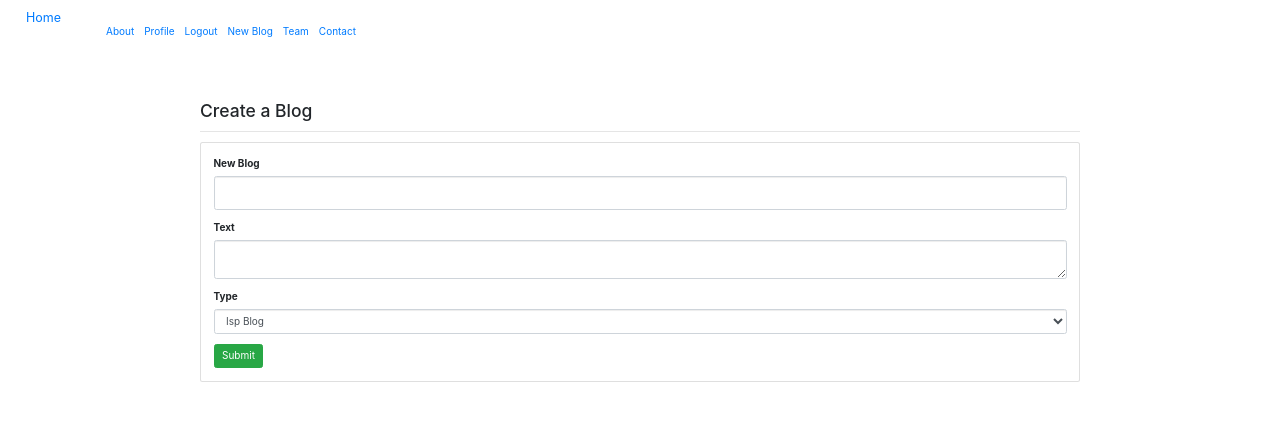
After one commit to jinka/Personal-Blog, a Flask app: page /post/new in a window 1280 px wide. The commit adds this page. Shown: the top 421 px of the page. Run offline with Flask 2, Linux system fonts and the light colour scheme; the visitor is signed in with stand-in values (Sample User, id 1); data comes from the database, SQL or seed files in the repository; some libraries are stand-ins or nearby versions.

Commit message:
Add create a blog

```diff
--- a/app/__init__.py
+++ b/app/__init__.py
@@ -23,10 +23,12 @@ LoginManager.login_message:'Daud requesting you to log in to access this page'
 def create_app(config_name):
 
     app = Flask(__name__)
+    app.secret_key='SECRET_KEY'
 
 
     # Creating the app configurations
     app.config.from_object(config_options[config_name])
+    # app.config("SECRET_KEY") = 'thisismykey'
     # app.config['SQLALCHEMY_DATABASE_URI'] = os.environ.get('DATABASE_URL')
 
     # Initializing flask extensions
--- a/app/main/forms.py
+++ b/app/main/forms.py
@@ -1,5 +1,4 @@
 from flask_wtf import FlaskForm
-from .. import db
 
 from wtforms.validators import Required,Email
 from ..models import User
@@ -12,3 +11,11 @@ from ..models import User
 class UpdateProfile(FlaskForm):
     bio = TextAreaField('Say something about you.',validators = [Required()])
     submit = SubmitField('Submit')
+
+
+class PostForm(FlaskForm):
+
+    title = StringField('New Blog',validators=[Required()])
+    text = TextAreaField('Text',validators=[Required()])
+    category = SelectField('Type',choices=[('ISP','Isp Blog'),('IPTV','IPTV Blog'),('Python','Python Blog')],validators=[Required()])
+    submit = SubmitField('Submit')
--- a/app/main/views.py
+++ b/app/main/views.py
@@ -1,15 +1,11 @@
 import datetime
 from flask import render_template,redirect,url_for, flash,request,abort
 from . import main
-from ..models import User
+from ..models import User,Post
 from flask_login import current_user,login_required
+from flask_user import roles_required
 from .. import db,photos
-from .forms import UpdateProfile
-
-
-# from flask import Flask
-# from .forms import LoginForm,RegistrationForm
-# from flask_login import current_user,login_required
+from .forms import UpdateProfile,PostForm
 
 
 from urllib import request
@@ -20,13 +16,13 @@ import threading
 # basic route
 @main.route('/about')
 def about():
-    title="Welcomr to about me"
+    title="Welcome to about me"
     return render_template('about.html',title=title)
 
 @main.route('/')
 
 @main.route("/")
-@login_required
+# @login_required
 def index():
    # threading.Timer(5.0, printit).start()
    response = request.urlopen('http://quotes.stormconsultancy.co.uk/random.json')
@@ -42,8 +38,11 @@ def index():
       permalink = JSON_object['permalink']
 
       head = "Welcome to my Blog"
-      # return render_template('index.html',head=head)
-      return render_template("index.html", head = head, author = author, id = id, quote = quote, permalink = permalink)
+
+      blogs = Post.query.all()
+
+
+      return render_template("index.html", blogs=blogs, head = head, author = author, id = id, quote = quote, permalink = permalink)
 
 @main.route('/user/<uname>')
 def profile(uname):
@@ -74,7 +73,7 @@ def update_profile(uname):
 
     return render_template('profile/update.html',form =form)
 
-@main.route('/user/<uname>/update/pic',methods= ['POST'])
+@main.route('/user/<uname>/update/pic',methods= ['GET', 'POST'])
 @login_required
 def update_pic(uname):
     user = User.query.filter_by(username = uname).first()
@@ -84,3 +83,87 @@ def update_pic(uname):
         user.profile_pic_path = path
         db.session.commit()
     return redirect(url_for('main.profile',uname=uname))
+
+
+@main.route('/post/new',methods = ['GET','POST'])
+@login_required
+
+def new_post():
+
+    post_form = PostForm()
+    if post_form.validate_on_submit():
+        title = post_form.title.data
+        post = post_form.text.data
+        category = post_form.category.data
+        new_post = Post(post_title=title,post_content=post,category=category,user=current_user,likes=0,dislikes=0)
+
+        new_post.save_post()
+
+        return redirect(url_for('.index'))
+    title = 'New Blog'
+    return render_template('new_post.html',title = title,post_form=post_form )
+
+
+@main.route('/post/sports_post')
+def sports_posts():
+
+    posts = Post.get_posts('sports')
+
+    return render_template("sport_blog.html", sports = sports)
+
+@main.route('/post/isp_post')
+def isp_posts():
+
+    posts = Post.get_posts('isp')
+    return render_template("isp_blog.html", posts = posts)
+
+@main.route('/posts/cisco_post')
+def cisco_posts():
+
+    posts = Post.get_posts('isp')
+
+    return render_template("isp_blog.html", posts = posts)
+
+@main.route('/post/<id>', methods = ['GET','POST'])
+def post(id):
+    # post = Post.get_posts(id)
+    blog = Blog.query.filter_by(id=id).first()
+    # posted_date = post.data_posted.strftime('%b %d, %Y')
+
+    if request.args.get("like"):
+        post.likes = post.likes + 1
+
+        db.session.add(post)
+        db.session.commit()
+
+        return redirect("/post/{post_id}".format(post_id=post.id))
+
+    elif request.args.get("dislike"):
+        post.dislikes = post.dislikes + 1
+
+        db.session.add(post)
+        db.session.commit()
+
+        return redirect("/post/{post_id}".format(post_id=post.id))
+
+    comment_form = CommentForm()
+    if comment_form.validate_on_submit():
+        comment = comment_form.text.data
+
+        new_comment = Comment(comment = comment,user = current_user,post_id = post)
+
+        new_comment.save_comment()
+
+
+    comments = Comment.get_comments(post)
+
+    return render_template("posts.html", post= post, comment_form = comment_form, comments = comments, date = posted_date)
+
+@main.route('/user/<uname>/posts')
+
+def user_posts(uname):
+    user = User.query.filter_by(username=uname).first()
+    posts = Post.query.filter_by(user_id = user.id).all()
+    posts_count = Post.count_posts(uname)
+    user_joined = user.date_joined.strftime('%b %d, %Y')
+    return render_template("profile/posts.html", user=user,posts=posts,posts_count=posts_count,date = user_joined)
--- a/app/models.py
+++ b/app/models.py
@@ -35,6 +35,10 @@ class User(UserMixin,db.Model):
     posts = db.relationship('Post',backref = 'user',lazy = "dynamic")
     comments = db.relationship('Comment',backref = 'user',lazy = "dynamic")
 
+    def save_user(self):
+        db.session.add(self)
+        db.session.commit()
+
     @login_manager.user_loader
     def load_user(user_id):
         return User.query.get(int(user_id))
@@ -66,6 +70,11 @@ class Comment(db.Model):
         db.session.add(self)
         db.session.commit()
 
+    @classmethod
+    def get_comments(cls,post):
+        comments = Comment.query.filter_by(post_id=post).all()
+        return comments
+
 
 class Post(db.Model):
     __tablename__ = 'posts'
@@ -81,6 +90,29 @@ class Post(db.Model):
 
     comments = db.relationship('Comment',backref =  'pitch_id',lazy = "dynamic")
 
-    def save_pitch(self):
+    def save_post(self):
         db.session.add(self)
         db.session.commit()
+
+
+    @classmethod
+    def get_posts(cls,category):
+        posts = Post.query.filter_by(category=category).all()
+        return posts
+
+    @classmethod
+    def get_post(cls,id):
+        post = Post.query.filter_by(id=id).first()
+
+        return post
+
+    @classmethod
+    def count_posts(cls,uname):
+        user = User.query.filter_by(username=uname).first()
+        posts = Post.query.filter_by(user_id=user.id).all()
+
+        post_count = 0
+        for post in posts:
+            posts_count += 1
+
+        return posts_count
--- a/app/templates/navbar.html
+++ b/app/templates/navbar.html
@@ -14,16 +14,20 @@
             <a class="nav-link " data-value="portfolio"href="{{url_for('main.profile',uname=current_user.username)}}">Profile</a>
         </li>
         <li class="nav-item">
-                <a class="nav-link " data-value="signout"href="{{url_for('auth.logout')}}">Logout</a>
+            <a class="nav-link " data-value="signout"href="{{url_for('auth.logout')}}">Logout</a>
+        </li>
+         <li class="nav-item">
+            <a class="nav-link " data-value="post" href="/post/new">New Blog</a>
          </li>
          <li class="nav-item">
                 {% else %}
-                <a class="nav-link " data-value="portfolio"href="{{url_for('main.profile',uname=current_user.username)}}">Profile</a>
+                <li>
+                <a class="nav-link " data-value="portfolio" href="{{url_for('auth.login')}}">Login</a>
+                </li>
                 {% endif %}
             </li>
+            <li class="nav-item">
 
-            <li class="nav-item">
-       <a class="nav-link " data-value="blog" href="#">Blog</a>
     </li>
    <li class="nav-item">
       <a class="nav-link " data-value="team" href="#">Team</a>
--- /dev/null
+++ b/app/templates/new_post.html
@@ -0,0 +1,21 @@
+{% extends 'base.html'%}
+{% import "bootstrap/wtf.html" as wtf %}
+
+{% block content %}
+    <div class="container">
+            <div style="margin:100px;">
+                    <div class="col-md-12">
+            <h3>Create a Blog</h3>
+            <hr>
+            <div class="card">
+                    <div class="card-body">
+                        {{ wtf.quick_form(post_form,button_map={'submit':'success'})}}
+
+                    </div>
+                  </div>
+
+        </div>
+</div>
+    </div>
+
+{% endblock %}
--- /dev/null
+++ b/app/templates/profile/posts.html
@@ -0,0 +1 @@
+<h1>{{title}}}</h1>
```
Also changed, not shown: app/auth/forms.py (+8 -1 lines), app/templates/index.html (+16 -5 lines), app/templates/profile/profile.html (+6 -11 lines), app/templates/cisco.html (added), app/templates/isp_blog.html (added), app/templates/sport_blog.html (added), 1 other file.
